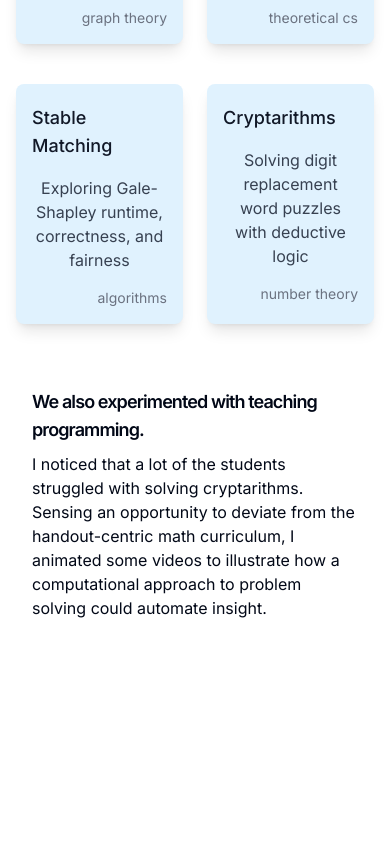
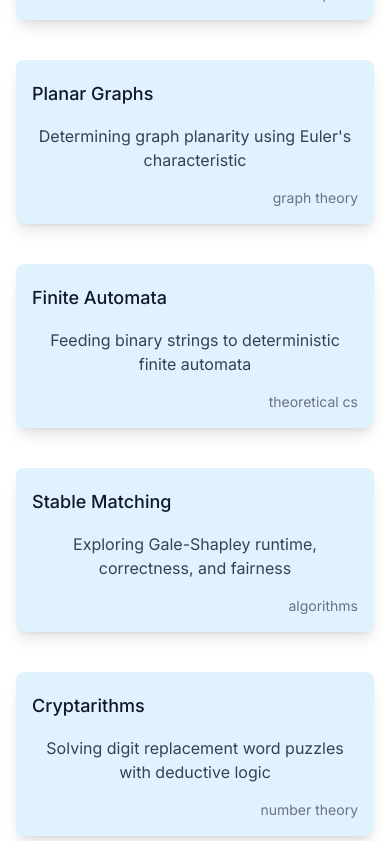
Before and after one commit to andyshen55/portfolio, a Next.js app: page /circle in a window 390 px wide. Shown: the part 1156-1997 px from the top of the page. Built offline with nearby package versions, Linux system fonts and the light colour scheme.

Commit message:
Made styling changes for mobile responsiveness. Minor edits to wording

```diff
--- a/app/books/page.tsx
+++ b/app/books/page.tsx
@@ -84,12 +84,16 @@ function ReviewDialog(props: { reviewSrc: string; closeReview: () => void }) {
       ref={reviewRef}
       className={
         "fixed z-50 top-1/2 left-1/2 transform -translate-x-1/2 -translate-y-1/2 " +
-        "rounded-lg p-4 w-2/3 sm:w-3/4 lg:w-1/3 " +
+        "rounded-lg p-4 w-10/12 lg:w-1/3 overflow-y-scroll " +
         "backdrop-blur-lg bg-stone-100/80 shadow-2xl"
       }
     >
       <p className="text-base italic">{review.quote}</p>
-      <p className="mt-2 tracking-tighter">{review.content}</p>
+      {review.content.split("\n").map((paragraph: string, index: number) => (
+        <p className="mt-2 tracking-tighter" key={index}>
+          {paragraph}
+        </p>
+      ))}
 
       <h2 className="mt-2 font-semibold text-lg text-right">{review.title}</h2>
       <h3 className="font-extralight text-right">{review.author}</h3>
@@ -126,12 +130,14 @@ export default function BooksPage() {
           Unfortunately, that didn’t quite come to pass. Instead, I maintain a
           set of books that have been particularly impactful on my worldview.
         </p>
-        <p className="mt-4 text-lg">
+        <p className="mt-4">
           Drag and click to read my (mostly incoherent) thoughts.
         </p>
       </section>
       <section
-        className={"full-bleed mt-32 " + (isReviewOpen ? "opacity-50" : "")}
+        className={
+          "full-bleed mt-12 sm:mt-32 " + (isReviewOpen ? "opacity-50" : "")
+        }
       >
         <BookSlider setReview={setReview} />
         <Shelf />
--- a/app/circle/page.tsx
+++ b/app/circle/page.tsx
@@ -30,7 +30,7 @@ function HandoutGallery() {
   return (
     <section className="full-bleed">
       <div className="max-w-2xl mx-auto py-16 px-4 sm:py-24 sm:px-6 lg:max-w-7xl lg:px-8">
-        <div className="grid grid-cols-2 gap-y-10 gap-x-6 lg:grid-cols-4 lg:gap-x-8">
+        <div className="grid grid-cols-1 gap-y-10 gap-x-6 sm:grid-cols-2 lg:grid-cols-4 lg:gap-x-8">
           {handouts.map((handout, idx) => (
             <HandoutCard
               name={handout.name}
@@ -155,11 +155,10 @@ function ProgrammingSection() {
           We also experimented with teaching programming.
         </h2>
         <p>
-          I noticed that a lot of the students struggled with solving
-          cryptarithms. Sensing an opportunity to deviate from the
-          handout-centric math curriculum, I animated some videos to illustrate
-          how a computational approach to problem solving could automate
-          insight.
+          I noticed that some students struggled with solving cryptarithms.
+          Sensing an opportunity to deviate from pen and paper, I animated some
+          videos to illustrate how a computational approach to problem solving
+          could automate insight.
         </p>
       </section>
       <VideoSection />
```
